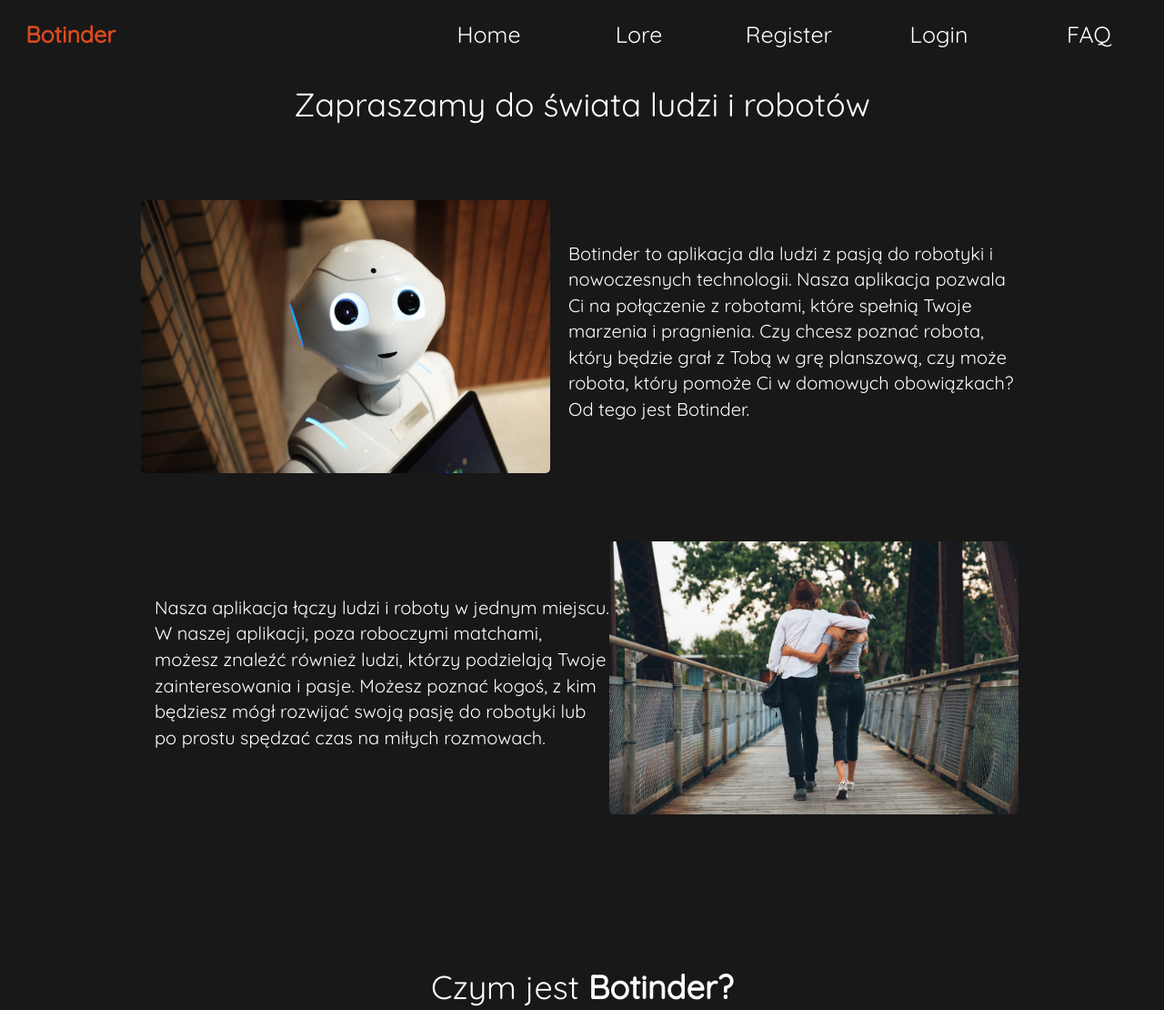
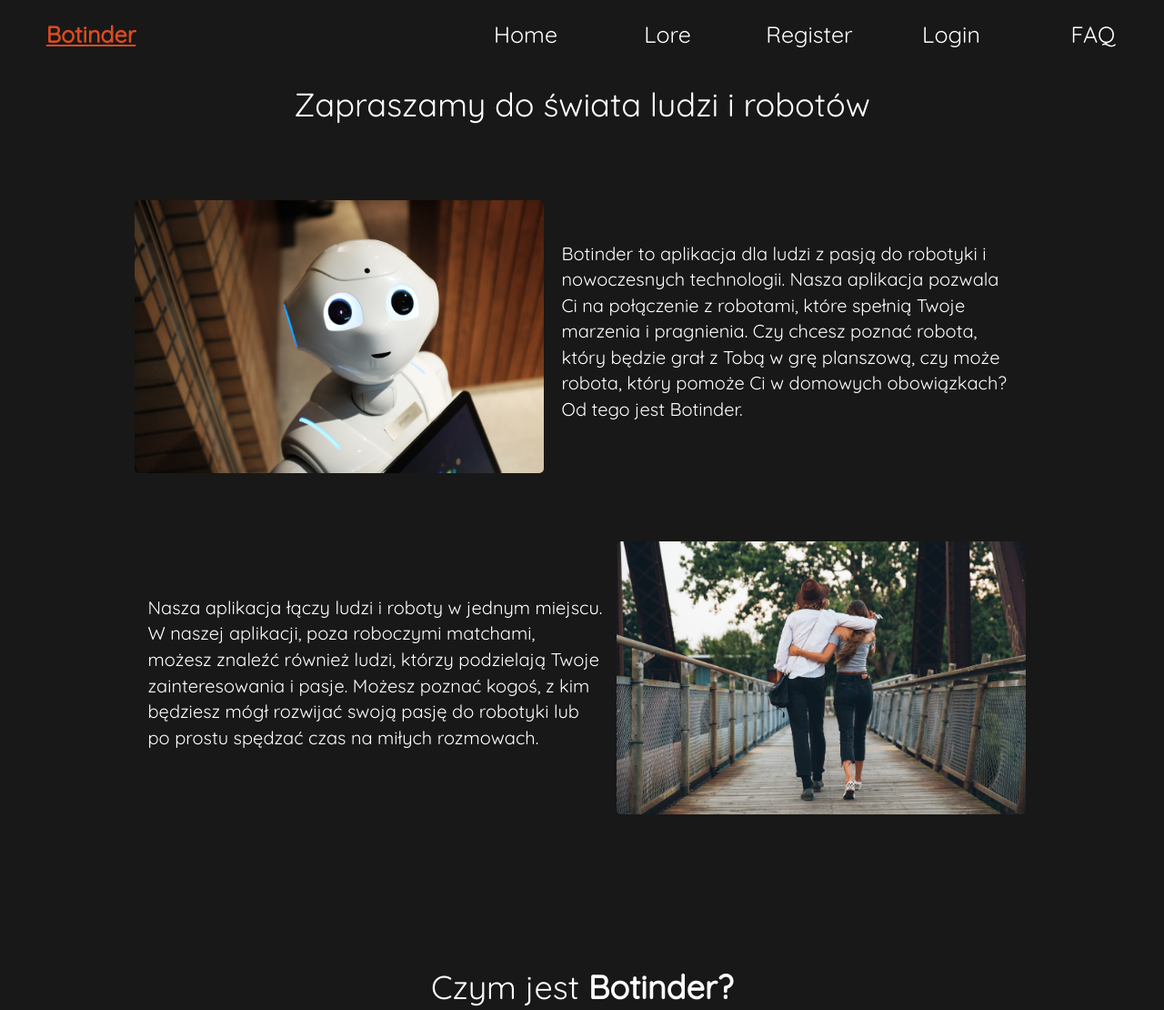
Before and after one commit to Patryk2001k/Botinder, a Flask app: page / in a window 1280 px wide. Shown: the top 1110 px of the page at 91% size. Run offline with Flask 3, Linux system fonts and the light colour scheme.

Commit message:
Small update to html and css

```diff
--- a/app/routes.py
+++ b/app/routes.py
@@ -35,6 +35,7 @@ def home():
     # x = country_name_to_code("Poland")
     # print(x)
     # print(get_cities(x))
+    print("Warsaw")
     if current_user.is_authenticated:
         return redirect(url_for("user_homepage"))
     else:
--- a/app/static/css_files/main.css
+++ b/app/static/css_files/main.css
@@ -21,6 +21,11 @@ body{
     font-size: 25px;
 }
 
+.menu-Botinder:hover{
+    color: rgb(218, 75, 32);
+    text-decoration: underline;
+}
+
 .menu-div{
     width: 200px;
     height: 75px;
--- a/app/static/css_files/start-page.css
+++ b/app/static/css_files/start-page.css
@@ -35,16 +35,17 @@ body{
     height: 300px;
 }
 
-.left-div, .right-div{
+.image-div, .text-div{
     margin-top: 75px;
 }
 
-.left-div{
+.image-div{
     margin-right: 5px;
 }
 
-.right-div{
+.text-div{
     margin-left: 15px;
+    margin-right: 15px;
     width: 500px;
 }
 
--- a/app/templates/main.html
+++ b/app/templates/main.html
@@ -14,7 +14,7 @@
 </head>
 <body>
     <div class="menu">
-        <div class="menu-Botinder"><strong>Botinder</strong></div>
+        <div><a href="{{ url_for('home') }}" class="menu-Botinder"><strong>Botinder</strong></a></div>
         <div class="menu-home menu-div"><a href="{{ url_for('home')}}">Home</a></div>
         <div class="menu-more menu-div"><a href="{{ url_for('lore') }}">Lore</a></div>
         <div class="menu-login-register menu-div"><a href="{{ url_for('register') }}">Register</a></div>
--- a/app/templates/start-page.html
+++ b/app/templates/start-page.html
@@ -11,10 +11,10 @@
     </div>
     <div class="main-div-1">
         <div class="div-container">
-            <div class="left-div">
+            <div class="image-div">
                 <div class="first-image"><img class="image-nr1" src="{{ url_for('static', filename='images/little-robot.jpg')}}"></div>
             </div>
-            <div class="right-div">
+            <div class="text-div">
                 <p>Botinder to aplikacja dla ludzi z pasją do robotyki i nowoczesnych technologii.
                     Nasza aplikacja pozwala Ci na połączenie z robotami, które spełnią Twoje marzenia i pragnienia.
                     Czy chcesz poznać robota, który będzie grał z Tobą w grę planszową, czy może robota, który pomoże
@@ -24,7 +24,7 @@
     </div>
     <div class="main-div-2">
         <div class="div-container">
-            <div class="right-div">
+            <div class="text-div">
                 <p>Nasza aplikacja łączy ludzi i roboty w jednym miejscu. W naszej aplikacji,
                     poza roboczymi matchami, możesz znaleźć również ludzi, którzy podzielają Twoje zainteresowania i
                     pasje. Możesz poznać kogoś, z kim będziesz mógł rozwijać swoją pasję do robotyki lub po prostu
@@ -32,7 +32,7 @@
 
                 </p>
             </div>
-            <div class="left-div">
+            <div class="image-div">
                 <div class="first-image"><img class="image-nr1" src="{{ url_for('static', filename='images/walking-in-love.jpg')}}"></div>
             </div>
         </div>
```
